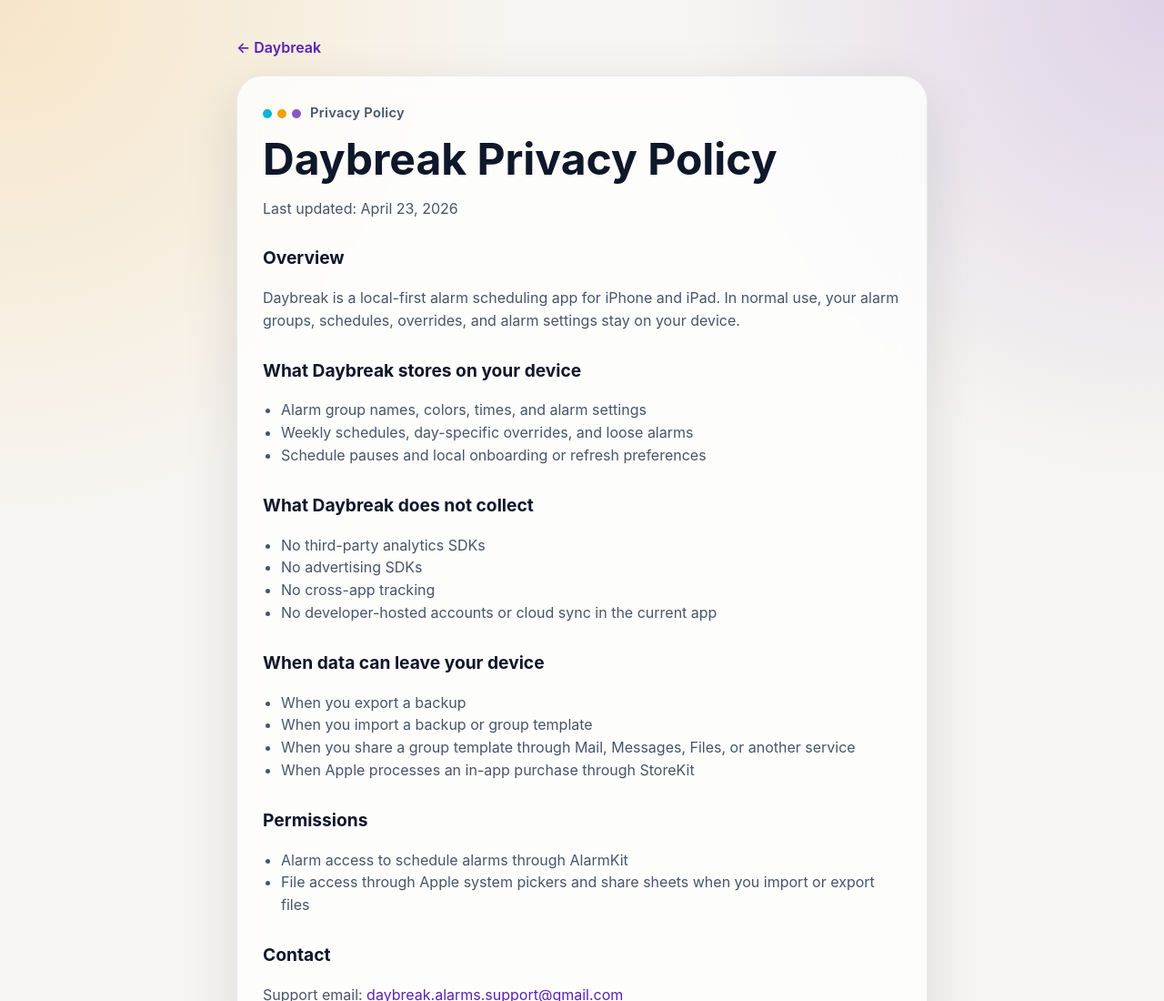
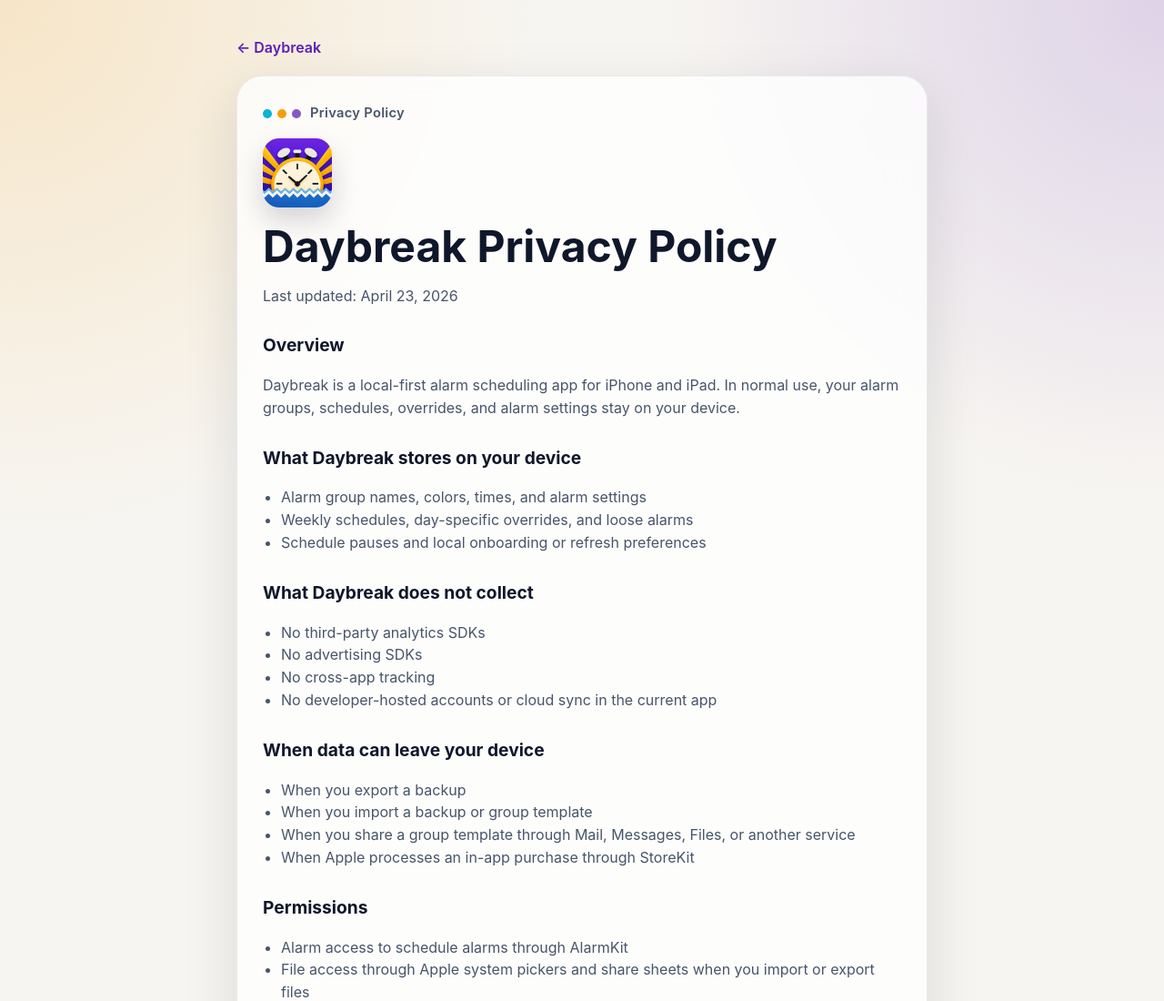
Before and after one commit to la97-acm/la97-acm.github.io, a plain HTML site: page privacy/index.html in a window 1280 px wide. Shown: the top 1100 px of the page at 91% size. Drawn offline with Linux system fonts and the light colour scheme.

Commit message:
Add Daybreak icon to support site

```diff
--- a/privacy/index.html
+++ b/privacy/index.html
@@ -5,6 +5,8 @@
   <meta name="viewport" content="width=device-width, initial-scale=1">
   <title>Daybreak Privacy Policy</title>
   <meta name="description" content="Privacy policy for Daybreak.">
+  <link rel="icon" type="image/png" href="../assets/daybreak-icon.png">
+  <link rel="apple-touch-icon" href="../assets/daybreak-icon.png">
   <link rel="stylesheet" href="../styles.css">
 </head>
 <body>
@@ -14,10 +16,11 @@
     <section class="card">
       <div class="eyebrow">
         <span class="eyebrow-dots" aria-hidden="true">
-          <span></span><span></span><span></span>
+        <span></span><span></span><span></span>
         </span>
         Privacy Policy
       </div>
+      <img class="site-icon" src="../assets/daybreak-icon.png" alt="Daybreak app icon">
       <h1>Daybreak Privacy Policy</h1>
       <p>Last updated: April 23, 2026</p>
 
--- a/styles.css
+++ b/styles.css
@@ -67,6 +67,15 @@
   backdrop-filter: blur(18px);
   -webkit-backdrop-filter: blur(18px);
   padding: 28px;
+}
+
+.site-icon {
+  width: 76px;
+  height: 76px;
+  display: block;
+  border-radius: 18px;
+  margin: 2px 0 18px;
+  box-shadow: 0 14px 30px rgba(15, 23, 42, 0.18);
 }
 
 .eyebrow {
```
Also changed, not shown: index.html (+3 -0 lines), support/index.html (+4 -1 lines), assets/daybreak-icon.png (added).
